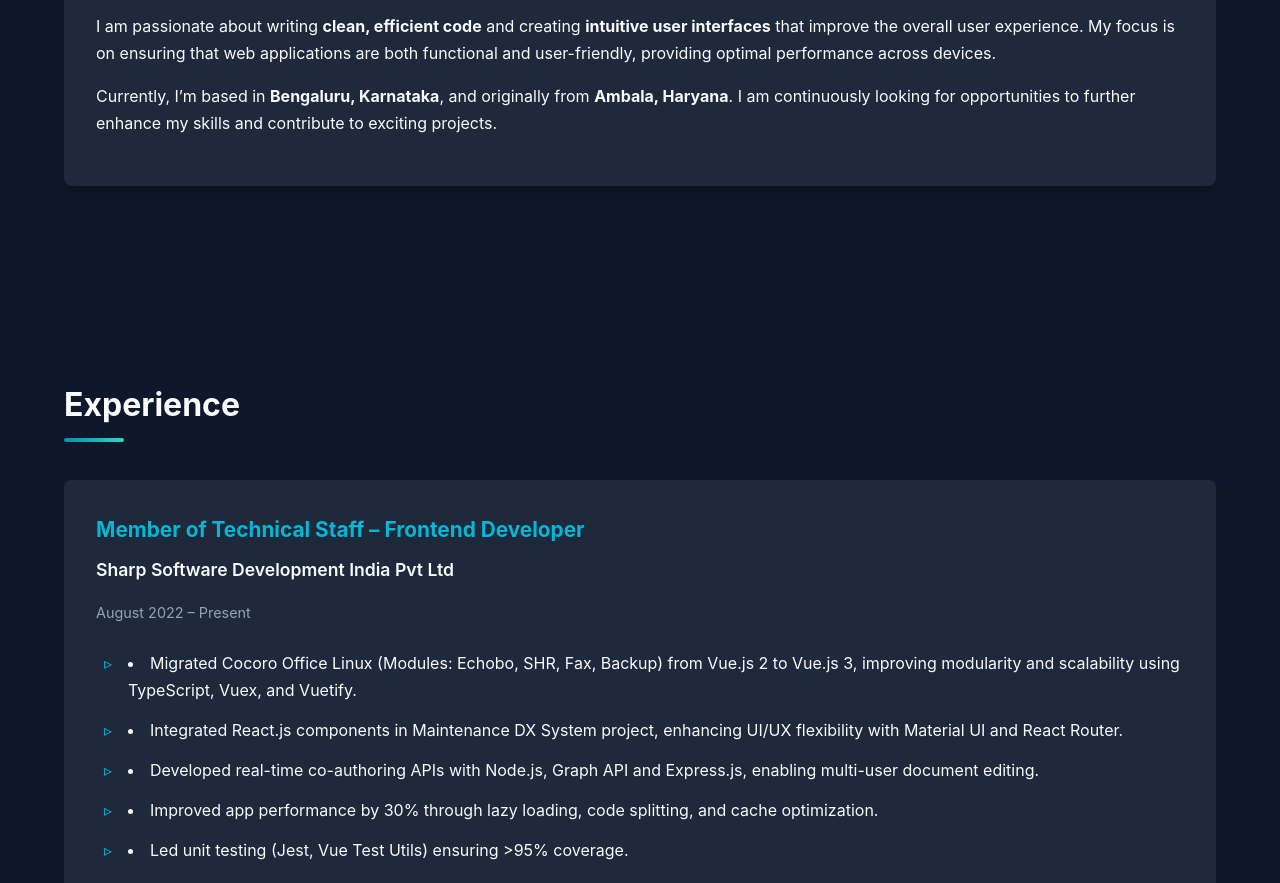
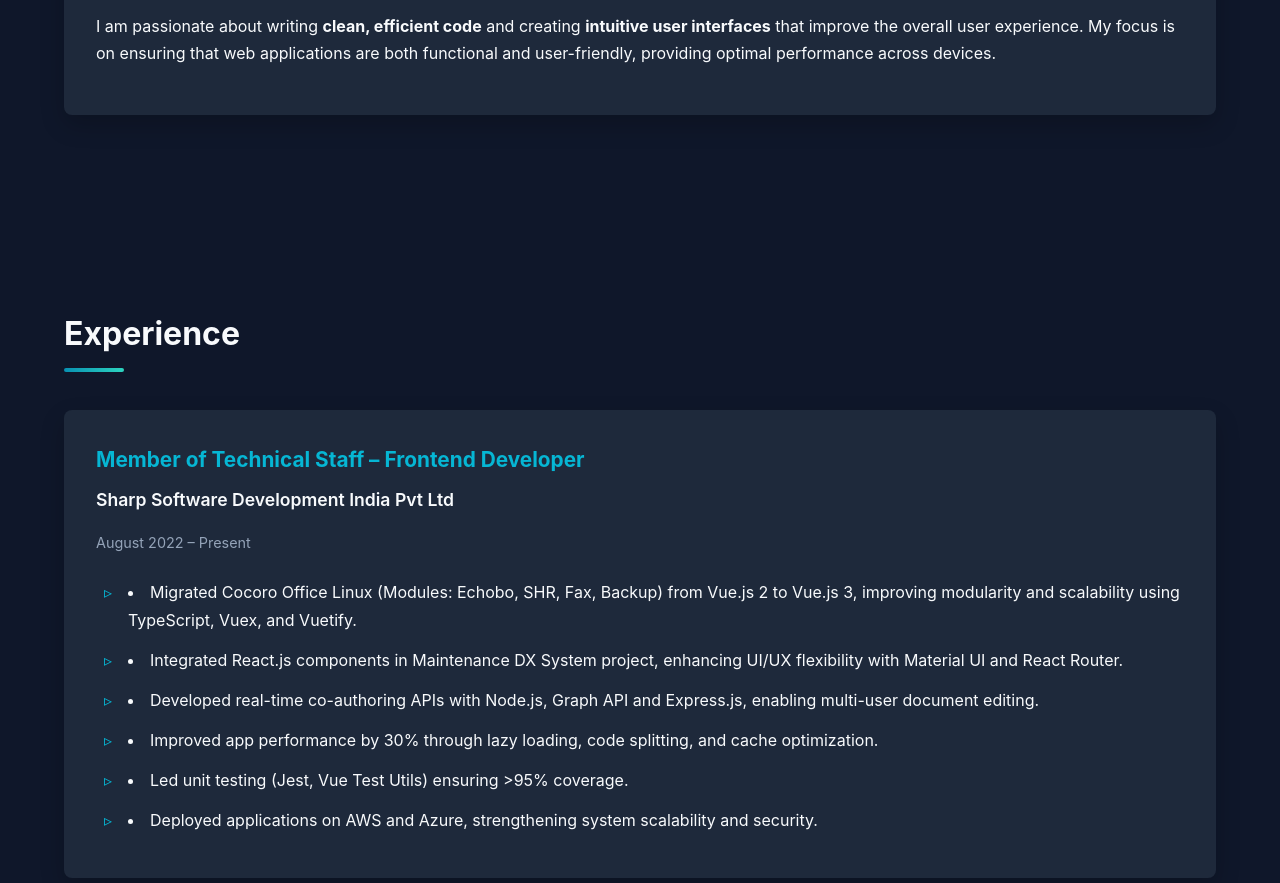
Before and after one commit to shivajaat/Shiva-Portfolio, a plain HTML site: page index.html in a window 1280 px wide. Shown: the part 1283-2166 px from the top of the page. Drawn offline with Linux system fonts and the light colour scheme.

Commit message:
Update index.html

```diff
--- a/index.html
+++ b/index.html
@@ -500,9 +500,6 @@
                     <p>
                         I am passionate about writing <strong>clean, efficient code</strong> and creating <strong>intuitive user interfaces</strong> that improve the overall user experience. My focus is on ensuring that web applications are both functional and user-friendly, providing optimal performance across devices.
                     </p>
-                    <p>
-                        Currently, I’m based in <strong>Bengaluru, Karnataka</strong>, and originally from <strong>Ambala, Haryana</strong>. I am continuously looking for opportunities to further enhance my skills and contribute to exciting projects.
-                    </p>
                 </div>
             </div>
         </div>
```
